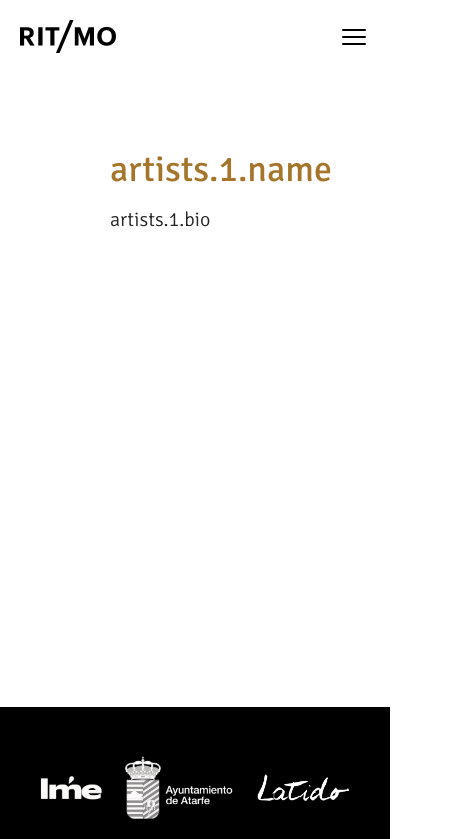
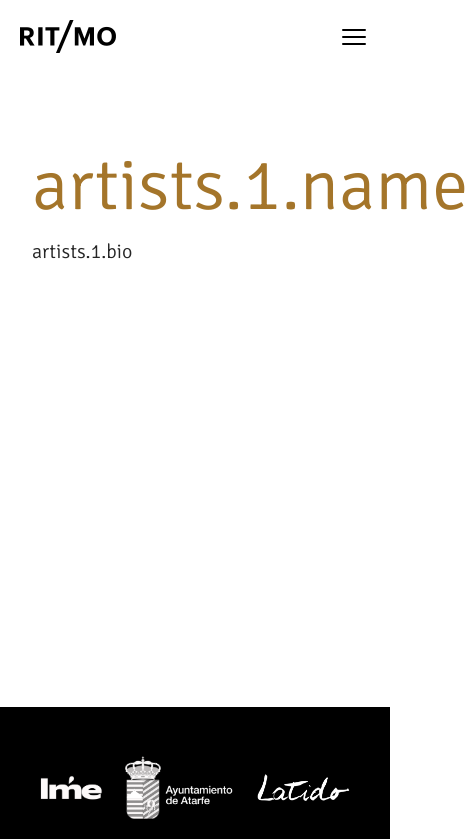
Before and after one commit to manumorante/ritmo2025, a Next.js app: page /1/artists/1 in a window 390 px wide. Shown: the top 839 px of the page, 468 px wide, since content can reach past the window. Built offline with nearby package versions, Linux system fonts and the light colour scheme.

Commit message:
bio styles

```diff
--- a/app/[lang]/artists/[id]/page.tsx
+++ b/app/[lang]/artists/[id]/page.tsx
@@ -12,11 +12,9 @@ export default async function Artists({
       <div className="Artist relative z-20">
         <div className="h-[4.8rem] -mb-[4rem] bg-white w-full sticky top-0 z-20"></div>
 
-        <div className="Lineup bg-white relative section px-[20vw]">
+        <div className="Lineup bg-white relative section lg:px-[20vw]">
           <div className="container">
-            <p className="text-primary text-4xl font-medium">
-              {t(`artists.${id}.name`)}
-            </p>
+            <p className="text-primary text-7xl">{t(`artists.${id}.name`)}</p>
             {t(`artists.${id}.bio`) && (
               <p dangerouslySetInnerHTML={{ __html: t(`artists.${id}.bio`) }} />
             )}
--- a/components/Lineup/All.tsx
+++ b/components/Lineup/All.tsx
@@ -13,7 +13,7 @@ export default function All({ lang }: { lang: string }) {
   )
 
   return (
-    <div className="Lineup text-3xl lg:text-4xl xl:text-5xl font-medium">
+    <div className="Lineup text-3xl lg:text-5xl xl:text-6xl font-medium">
       {artists.map((artist, index) => (
         <Fragment key={index}>
           <Link
```
